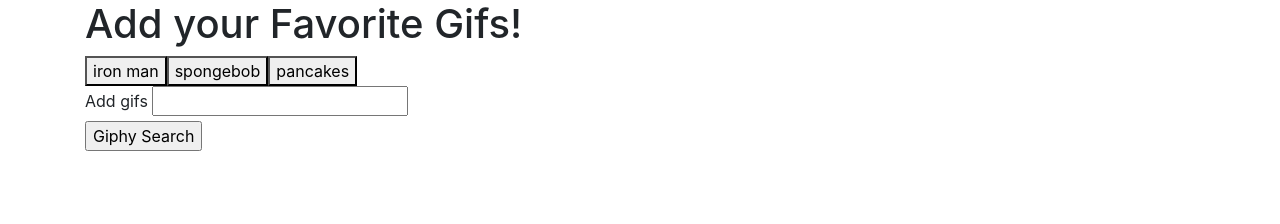
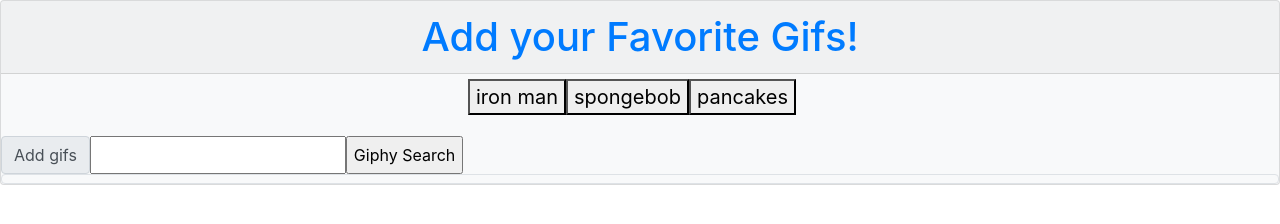
Before and after one commit to ZefRaine/GiphySearch, a plain HTML site: page index.html in a window 1280 px wide. Drawn offline with nearby package versions, Linux system fonts and the light colour scheme.

Commit message:
added bootstrap

```diff
--- a/assets/javascript/search.js
+++ b/assets/javascript/search.js
@@ -7,7 +7,7 @@
    // Looping through the array of gifButtons
    for (let i = 0; i < gifButtons.length; i++) {
 
-     // Then dynamicaly generating buttons for each movie in the array.
+     // Then dynamicaly generating buttons for each term in the array.
      const a = document.createElement("button");
      // Adding a class
      a.classList.add("gifButtons");
--- a/index.html
+++ b/index.html
@@ -8,23 +8,23 @@
 </head>
 
 <body>
-  <div class="container">
-    <h1>Add your Favorite Gifs!</h1>
+  <div class="card text-center text-primary bg-light">
+    <h1 class="card-header">Add your Favorite Gifs!</h1>
 
     <!--Gif Dump-->
-    <div id="buttons-view" value="123"></div>
+    <div class= "navbar-brand" id="buttons-view" value="123"></div>
 
     <!-- This form will be where users input data about the movies -->
-    <form id="giphy-form">
-      <label for="giphy-input">Add gifs</label>
-      <input type="text" id="giphy-input"><br>
+    <form class="input-group mt-3"id="giphy-form">
+      <span class="input-group-text"for="giphy-input">Add gifs</span>
+      <input  type="text" id="giphy-input"><br>
 
       <!-- This button will trigger our AJAX call -->
       <input id="add-gif" type="submit" value="Giphy Search">
     </form>
 
     <!--Put gifs here -->
-    <div id="gifview"></div>
+    <div class="img-thumbnail bg-light" id="gifview"></div>
 
     <script type="text/javascript" src="assets/javascript/search.js"></script>
   </div>
```
